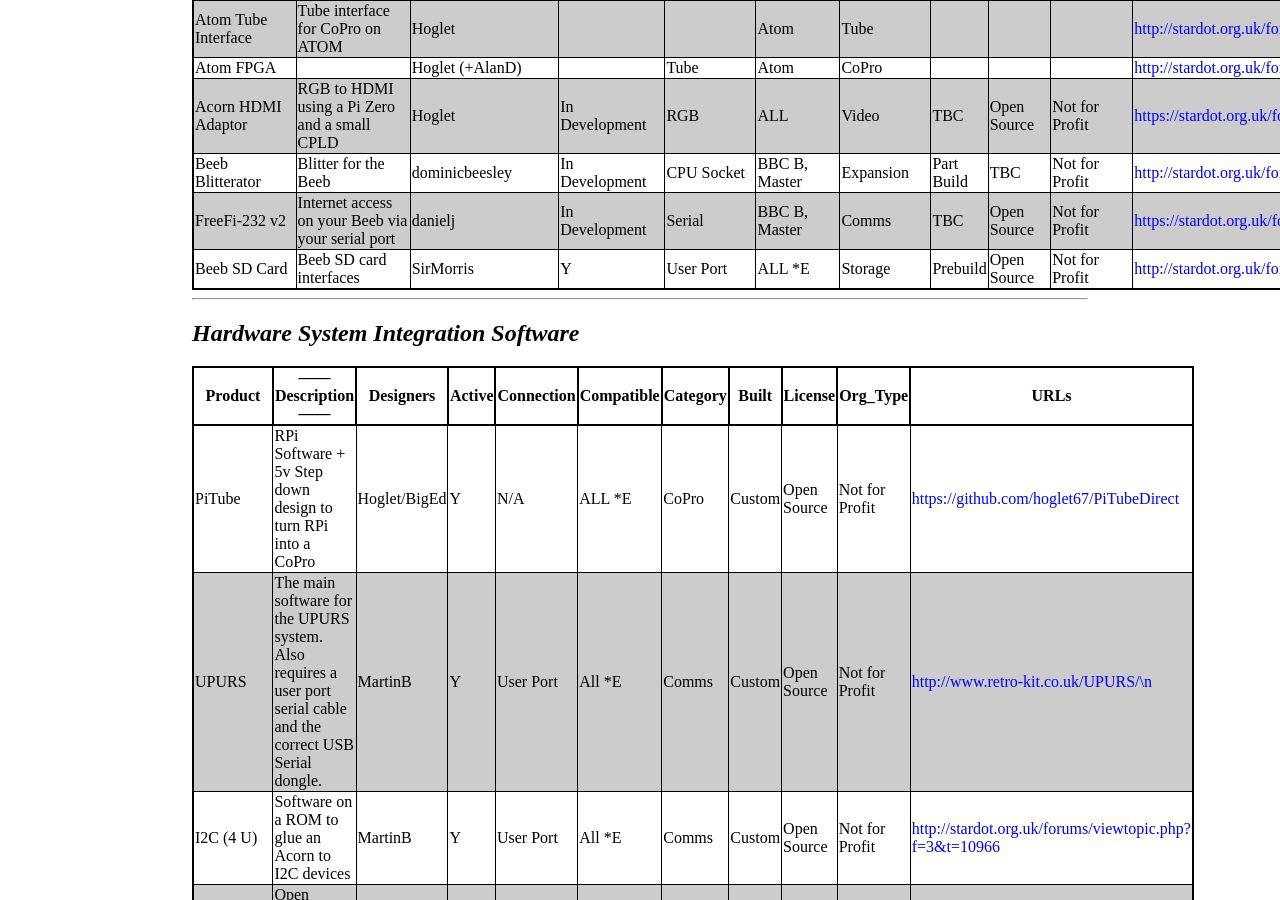
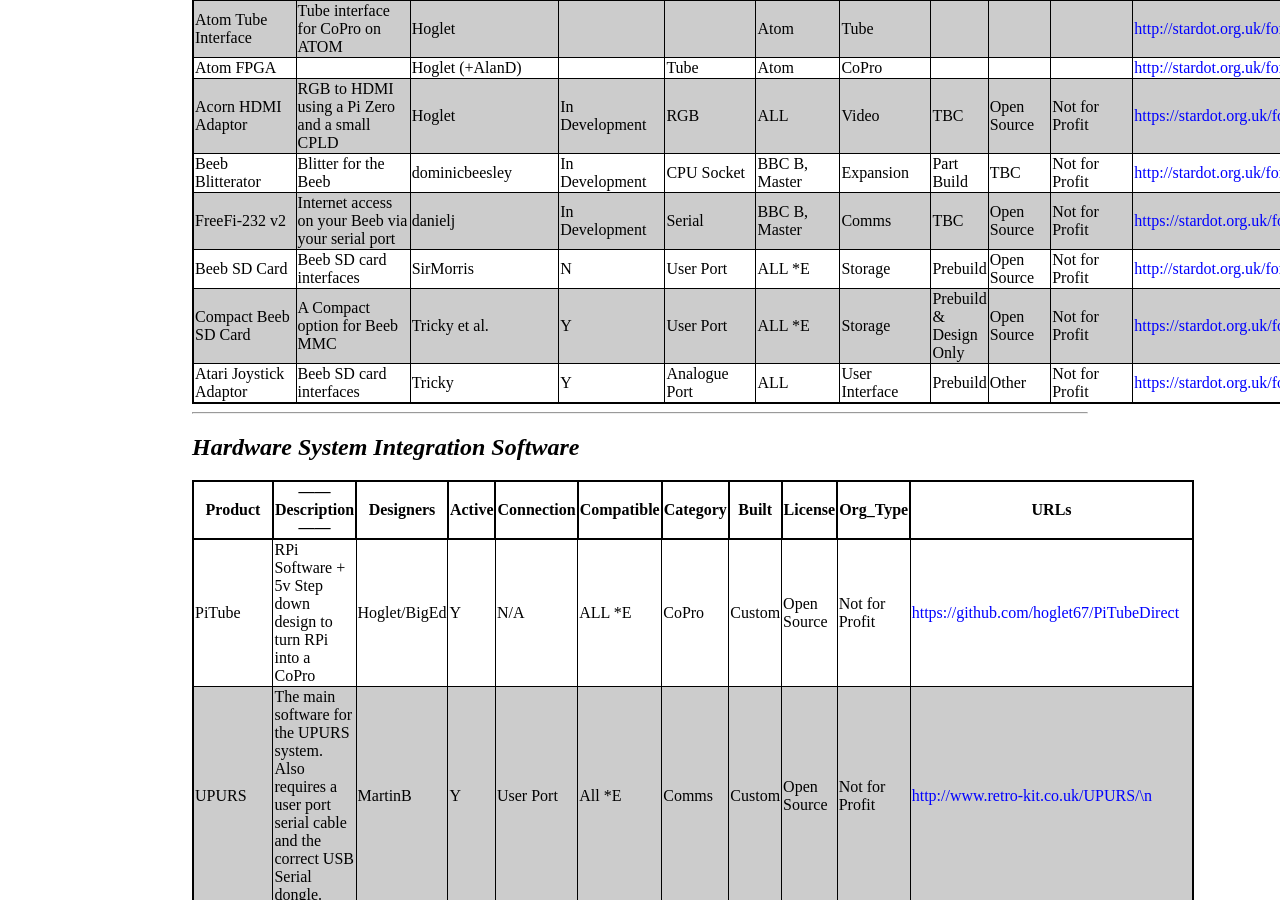
Before and after one commit to elminster/elminster.github.io, a Jekyll site: the page built from hardware.md, in a window 1280 px wide and 900 px high, scrolled down 4930 px. Built offline with Jekyll 4.4.1, drawn with Linux system fonts in a browser that asks for light colours.

Commit message:
Updates
Added Tricky's SD Card and Joystick projects.

Switched SitMorris cards to 'N' as not currently in production.

```diff
--- a/hardware.md
+++ b/hardware.md
@@ -111,7 +111,9 @@
 | Acorn HDMI Adaptor | RGB to HDMI using a Pi Zero and a small CPLD  | Hoglet  |  In Development | RGB | ALL | Video |  TBC | Open Source | Not for Profit | <https://stardot.org.uk/forums/viewtopic.php?f=3&t=14430> |
 | Beeb Blitterator | Blitter for the Beeb | dominicbeesley | In Development | CPU Socket | BBC B, Master | Expansion | Part Build | TBC | Not for Profit | <http://stardot.org.uk/forums/viewtopic.php?p=187133#p187133> |
 | FreeFi-232 v2 | Internet access on your Beeb via your serial port | danielj | In Development | Serial  | BBC B, Master | Comms | TBC  | Open Source | Not for Profit | <https://stardot.org.uk/forums/viewtopic.php?f=3&t=15211> |
-| Beeb SD Card | Beeb SD card interfaces | SirMorris | Y | User Port | ALL *E | Storage | Prebuild | Open Source | Not for Profit | <http://stardot.org.uk/forums/viewtopic.php?f=8&t=12689> |
+| Beeb SD Card | Beeb SD card interfaces | SirMorris | N | User Port | ALL *E | Storage | Prebuild | Open Source | Not for Profit | <http://stardot.org.uk/forums/viewtopic.php?f=8&t=12689> |
+| Compact Beeb SD Card | A Compact option for Beeb MMC | Tricky et al. | Y | User Port | ALL *E | Storage | Prebuild & Design Only | Open Source | Not for Profit | <https://stardot.org.uk/forums/viewtopic.php?f=3&t=12869> |
+| Atari Joystick Adaptor | Beeb SD card interfaces | Tricky | Y | Analogue Port | ALL | User Interface | Prebuild | Other | Not for Profit | <https://stardot.org.uk/forums/viewtopic.php?f=3&t=14355> |
 
 
 ***
```
